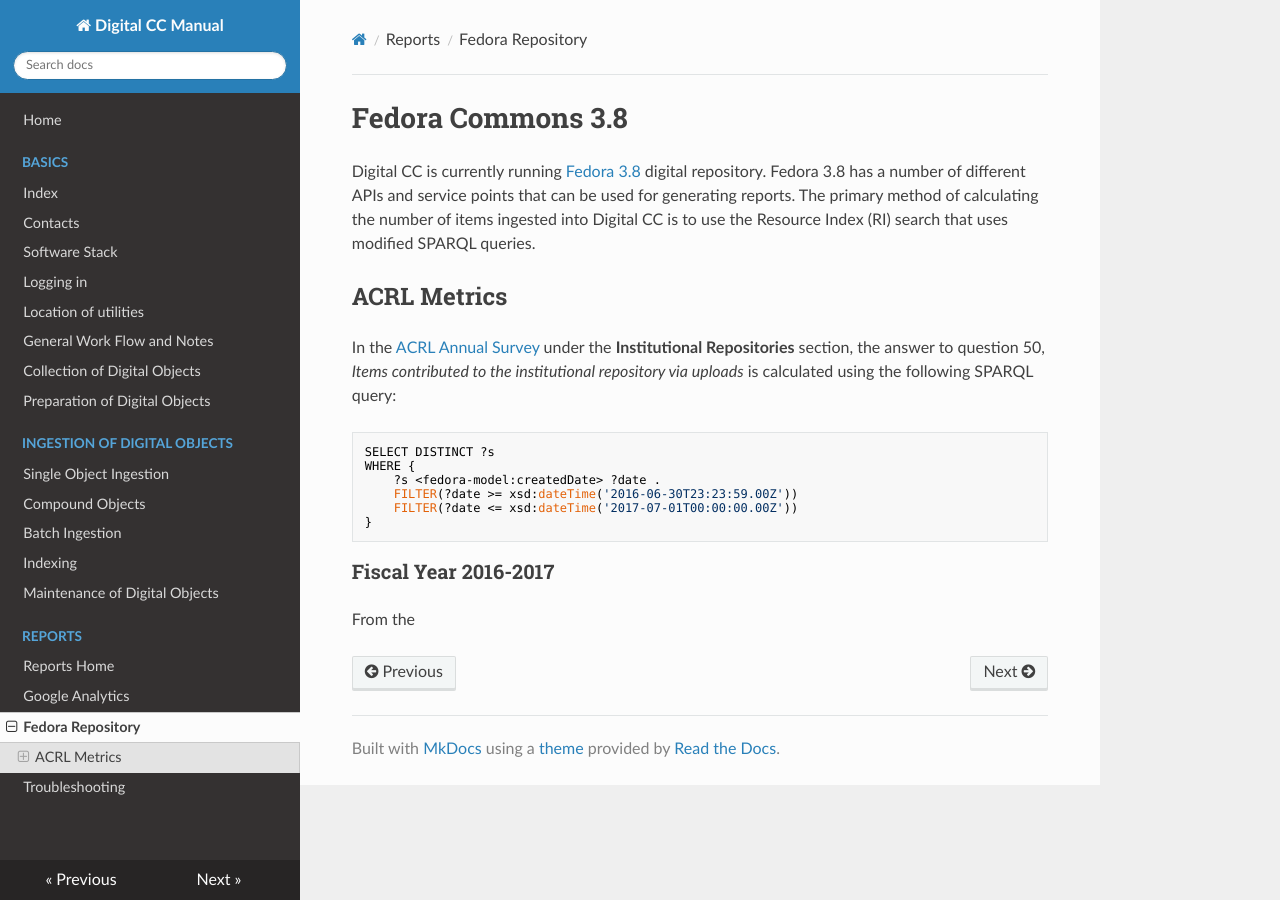
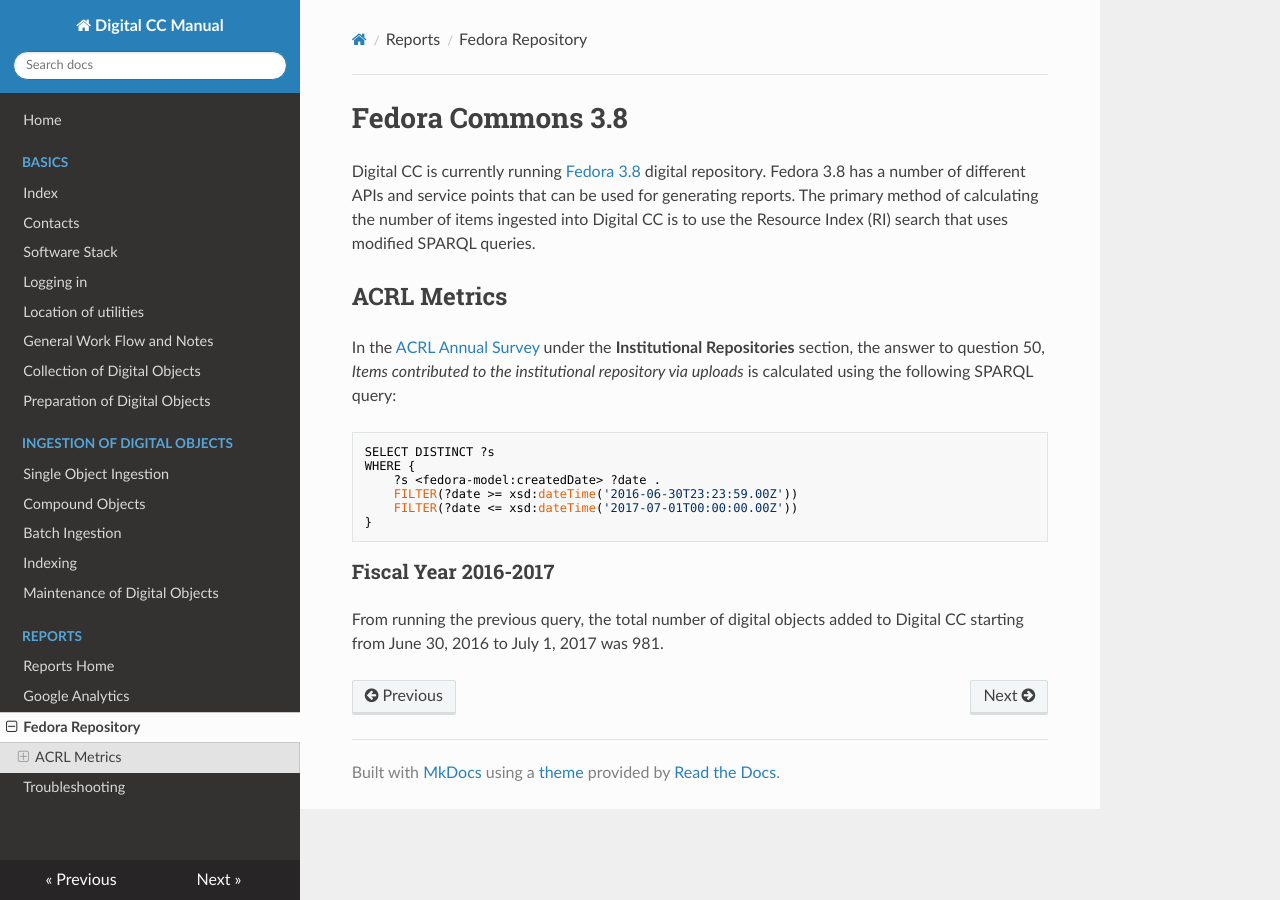
Before and after one commit to Tutt-Library/digital-cc-manual, an MkDocs documentation site: the page built from docs/reporting/fedora.md, in a window 1280 px wide. Built offline with MkDocs 1.6.1, drawn with Linux system fonts in a browser that asks for light colours; nearby versions of some CDN libraries; old or Windows-style settings are respelled for this version of MkDocs.

Commit message:
Added figure for number of objects created

```diff
--- a/docs/reporting/fedora.md
+++ b/docs/reporting/fedora.md
@@ -20,4 +20,5 @@ calculated using the following SPARQL query:
     }
 
 ### Fiscal Year 2016-2017
-From the
+From running the previous query, the total number of digital objects added to Digital CC starting
+from June 30, 2016 to July 1, 2017 was 981.
```
